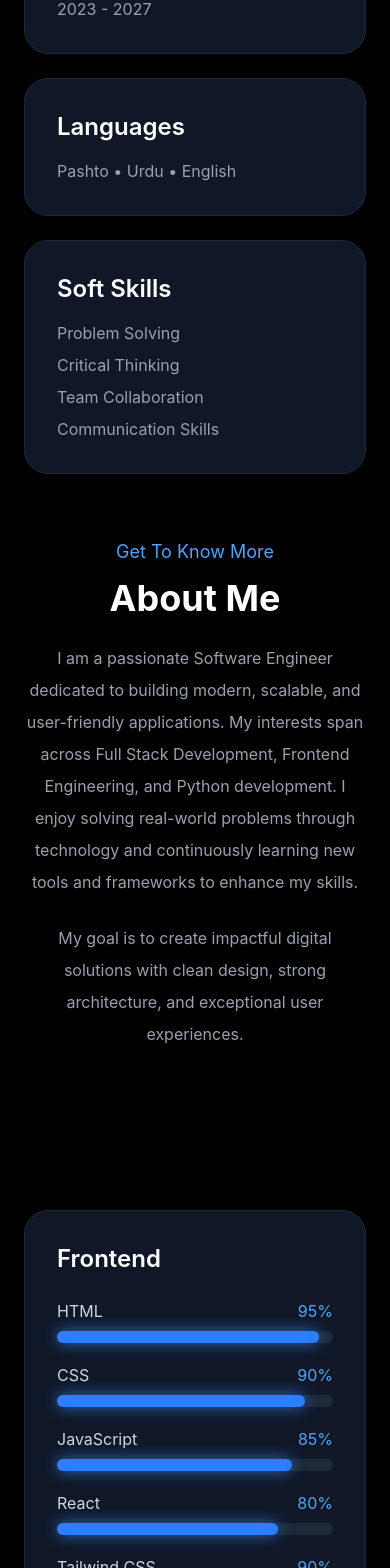
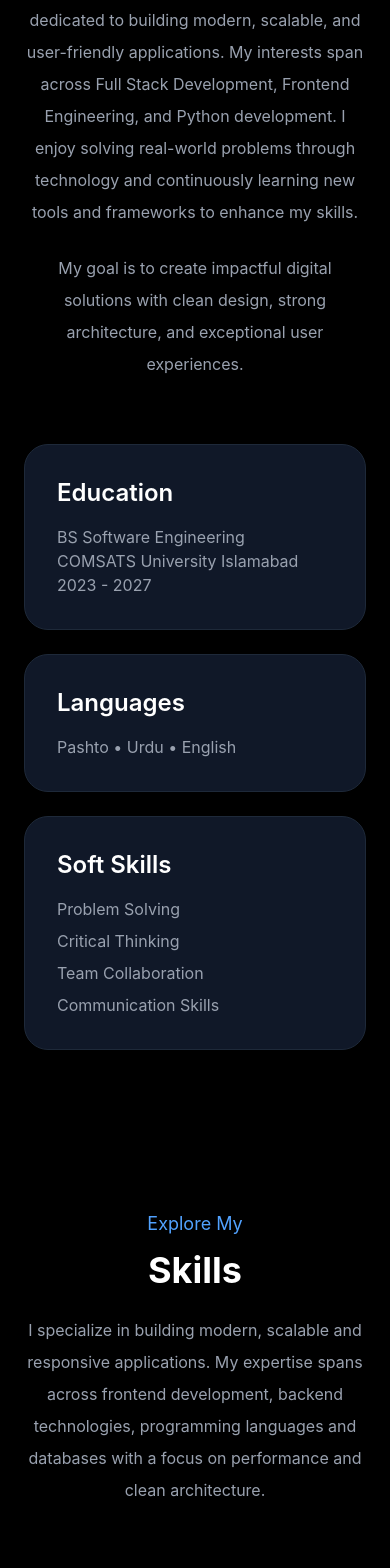
Before and after one commit to mohsinhayat11/Mohsin-Portfolio, a React (Vite) app: page / in a window 390 px wide. Shown: the part 1316-2884 px from the top of the page. Built offline with nearby package versions, Linux system fonts and the light colour scheme.

Commit message:
Fix mobile section order

```diff
--- a/src/components/About/About.jsx
+++ b/src/components/About/About.jsx
@@ -10,12 +10,12 @@ function About() {
       <div className="mx-auto grid max-w-7xl items-center gap-16 lg:grid-cols-2">
 
         {/* Left Side */}
-        <div className="order-2 lg:order-1 text-center lg:text-left">
+        <div className="order-1 lg:order-1 text-center lg:text-left">
           <AboutContent />
         </div>
 
         {/* Right Side */}
-        <div className="order-1 lg:order-2">
+        <div className="order-2 lg:order-2">
           <AboutCards />
         </div>
 
--- a/src/components/Certificates/Certificates.jsx
+++ b/src/components/Certificates/Certificates.jsx
@@ -10,12 +10,12 @@ function Certificates() {
       <div className="mx-auto grid max-w-7xl items-center gap-16 lg:grid-cols-2">
 
         {/* Left Side */}
-        <div className="order-2 lg:order-1 text-center lg:text-left">
+        <div className="order-1 lg:order-1 text-center lg:text-left">
           <CertificatesContent />
         </div>
 
         {/* Right Side */}
-        <div className="order-1 lg:order-2">
+        <div className="order-2 lg:order-2">
           <CertificatesCards />
         </div>
 
--- a/src/components/Contact/Contact.jsx
+++ b/src/components/Contact/Contact.jsx
@@ -10,12 +10,12 @@ function Contact() {
       <div className="mx-auto grid max-w-7xl items-center gap-16 lg:grid-cols-2">
 
         {/* Left Side */}
-        <div className="order-2 lg:order-1 text-center lg:text-left">
+        <div className="order-1 lg:order-1 text-center lg:text-left">
           <ContactContent />
         </div>
 
         {/* Right Side */}
-        <div className="order-1 lg:order-2">
+        <div className="order-2 lg:order-2">
           <ContactCards />
         </div>
 
--- a/src/components/Experience/Experience.jsx
+++ b/src/components/Experience/Experience.jsx
@@ -10,12 +10,12 @@ function Experience() {
       <div className="mx-auto grid max-w-7xl items-center gap-16 lg:grid-cols-2">
 
         {/* Left Side */}
-        <div className="order-2 lg:order-1 text-center lg:text-left">
+        <div className="order-1 lg:order-1 text-center lg:text-left">
           <ExperienceContent />
         </div>
 
         {/* Right Side */}
-        <div className="order-1 lg:order-2">
+        <div className="order-2 lg:order-2">
           <ExperienceTimeline />
         </div>
 
--- a/src/components/Skills/Skills.jsx
+++ b/src/components/Skills/Skills.jsx
@@ -10,12 +10,12 @@ function Skills() {
       <div className="mx-auto grid max-w-7xl items-center gap-16 lg:grid-cols-2">
 
         {/* Left Side */}
-        <div className="order-2 lg:order-1 text-center lg:text-left">
+        <div className="order-1 lg:order-1 text-center lg:text-left">
           <SkillsContent />
         </div>
 
         {/* Right Side */}
-        <div className="order-1 lg:order-2">
+        <div className="order-2 lg:order-2">
           <SkillsCards />
         </div>
 
```
